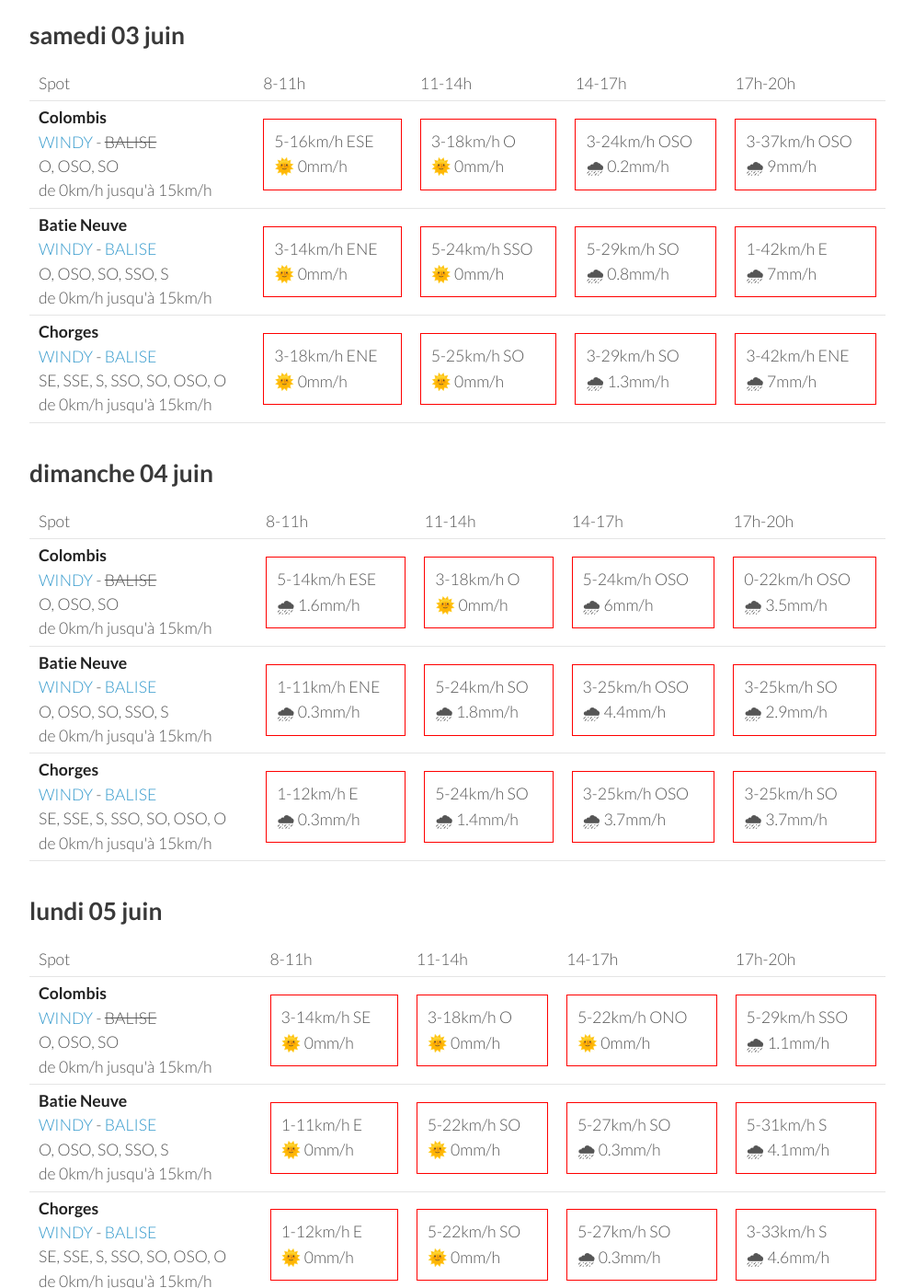
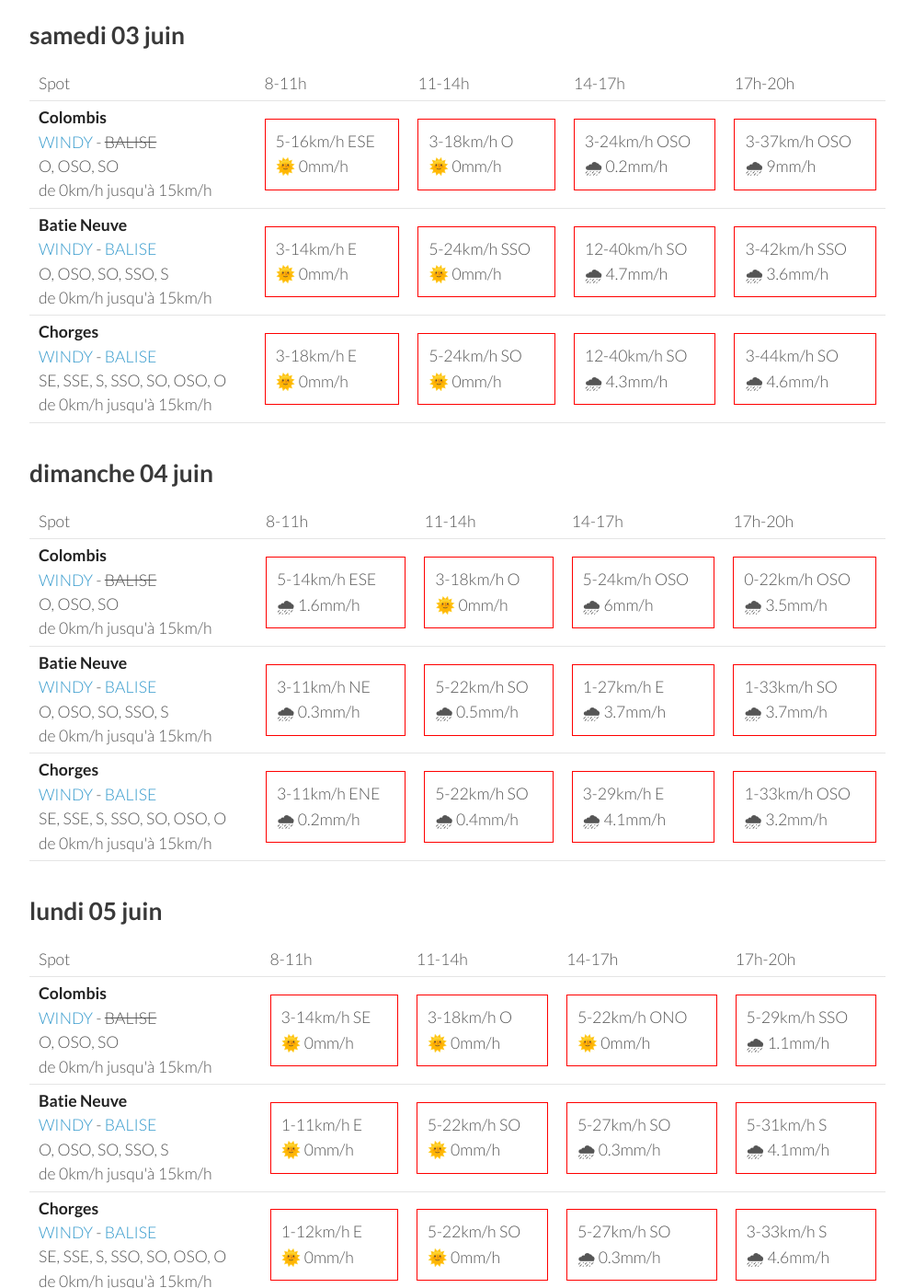
Before and after one commit to parapente-dans-le-nord/parapente-dans-le-nord.github.io, a Jekyll site: the page built from serre_poncon.markdown, in a window 1280 px wide and 1400 px high, scrolled down 1209 px. Shown: the whole window at 92% size, without its empty margins (26-1020 px from the left). Built offline with Jekyll 4.4.1, drawn with Linux system fonts in a browser that asks for light colours; some of the changed text lies outside the part shown.

Commit message:
update index.markdown

```diff
--- a/serre_poncon.markdown
+++ b/serre_poncon.markdown
@@ -123,20 +123,20 @@ page mise à jour le jeudi 01 juin 13:31
 <tr>
         <td><strong>Batie Neuve</strong><br><a href="https://windy.com/44.584/6.236?44.559,6.262,10,m:eTtagly">WINDY</a> - <span class=""><a href="https://www.openwindmap.org/PP554">BALISE</a> </span><br> <span class="vent-favorable">O, OSO, SO, SSO, S</span><br><span class="force-vent">de 0km/h jusqu'à 15km/h</span> </td>
 
-            <td><div class="not-flyable"><p>3-14km/h ENE</p><p>🌞 0mm/h</p></div></td>
+            <td><div class="not-flyable"><p>3-14km/h E</p><p>🌞 0mm/h</p></div></td>
             <td><div class="not-flyable"><p>5-24km/h SSO</p><p>🌞 0mm/h</p></div></td>
-            <td><div class="not-flyable"><p>5-29km/h SO</p><p>🌧 0.8mm/h</p></div></td>
-            <td><div class="not-flyable"><p>1-42km/h E</p><p>🌧 7mm/h</p></div></td>
+            <td><div class="not-flyable"><p>12-40km/h SO</p><p>🌧 4.7mm/h</p></div></td>
+            <td><div class="not-flyable"><p>3-42km/h SSO</p><p>🌧 3.6mm/h</p></div></td>
 
 
     </tr>
 <tr>
         <td><strong>Chorges</strong><br><a href="https://windy.com/44.578/6.280?44.559,6.262,10">WINDY</a> - <span class=""><a href="https://www.openwindmap.org/PP554">BALISE</a> </span><br> <span class="vent-favorable">SE, SSE, S, SSO, SO, OSO, O</span><br><span class="force-vent">de 0km/h jusqu'à 15km/h</span> </td>
 
-            <td><div class="not-flyable"><p>3-18km/h ENE</p><p>🌞 0mm/h</p></div></td>
-            <td><div class="not-flyable"><p>5-25km/h SO</p><p>🌞 0mm/h</p></div></td>
-            <td><div class="not-flyable"><p>3-29km/h SO</p><p>🌧 1.3mm/h</p></div></td>
-            <td><div class="not-flyable"><p>3-42km/h ENE</p><p>🌧 7mm/h</p></div></td>
+            <td><div class="not-flyable"><p>3-18km/h E</p><p>🌞 0mm/h</p></div></td>
+            <td><div class="not-flyable"><p>5-24km/h SO</p><p>🌞 0mm/h</p></div></td>
+            <td><div class="not-flyable"><p>12-40km/h SO</p><p>🌧 4.3mm/h</p></div></td>
+            <td><div class="not-flyable"><p>3-44km/h SO</p><p>🌧 4.6mm/h</p></div></td>
 
 
     </tr>
@@ -169,20 +169,20 @@ page mise à jour le jeudi 01 juin 13:31
 <tr>
         <td><strong>Batie Neuve</strong><br><a href="https://windy.com/44.584/6.236?44.559,6.262,10,m:eTtagly">WINDY</a> - <span class=""><a href="https://www.openwindmap.org/PP554">BALISE</a> </span><br> <span class="vent-favorable">O, OSO, SO, SSO, S</span><br><span class="force-vent">de 0km/h jusqu'à 15km/h</span> </td>
 
-            <td><div class="not-flyable"><p>1-11km/h ENE</p><p>🌧 0.3mm/h</p></div></td>
-            <td><div class="not-flyable"><p>5-24km/h SO</p><p>🌧 1.8mm/h</p></div></td>
-            <td><div class="not-flyable"><p>3-25km/h OSO</p><p>🌧 4.4mm/h</p></div></td>
-            <td><div class="not-flyable"><p>3-25km/h SO</p><p>🌧 2.9mm/h</p></div></td>
+            <td><div class="not-flyable"><p>3-11km/h NE</p><p>🌧 0.3mm/h</p></div></td>
+            <td><div class="not-flyable"><p>5-22km/h SO</p><p>🌧 0.5mm/h</p></div></td>
+            <td><div class="not-flyable"><p>1-27km/h E</p><p>🌧 3.7mm/h</p></div></td>
+            <td><div class="not-flyable"><p>1-33km/h SO</p><p>🌧 3.7mm/h</p></div></td>
 
 
     </tr>
 <tr>
         <td><strong>Chorges</strong><br><a href="https://windy.com/44.578/6.280?44.559,6.262,10">WINDY</a> - <span class=""><a href="https://www.openwindmap.org/PP554">BALISE</a> </span><br> <span class="vent-favorable">SE, SSE, S, SSO, SO, OSO, O</span><br><span class="force-vent">de 0km/h jusqu'à 15km/h</span> </td>
 
-            <td><div class="not-flyable"><p>1-12km/h E</p><p>🌧 0.3mm/h</p></div></td>
-            <td><div class="not-flyable"><p>5-24km/h SO</p><p>🌧 1.4mm/h</p></div></td>
-            <td><div class="not-flyable"><p>3-25km/h OSO</p><p>🌧 3.7mm/h</p></div></td>
-            <td><div class="not-flyable"><p>3-25km/h SO</p><p>🌧 3.7mm/h</p></div></td>
+            <td><div class="not-flyable"><p>3-11km/h ENE</p><p>🌧 0.2mm/h</p></div></td>
+            <td><div class="not-flyable"><p>5-22km/h SO</p><p>🌧 0.4mm/h</p></div></td>
+            <td><div class="not-flyable"><p>3-29km/h E</p><p>🌧 4.1mm/h</p></div></td>
+            <td><div class="not-flyable"><p>1-33km/h OSO</p><p>🌧 3.2mm/h</p></div></td>
 
 
     </tr>
```
Also changed, not shown: other parts of serre_poncon.markdown (+1 -1 lines).
